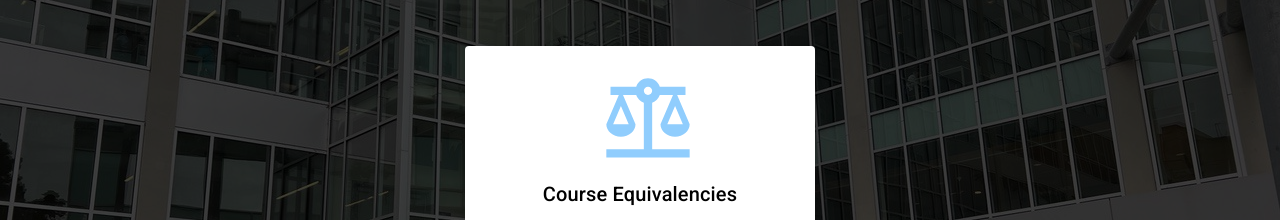
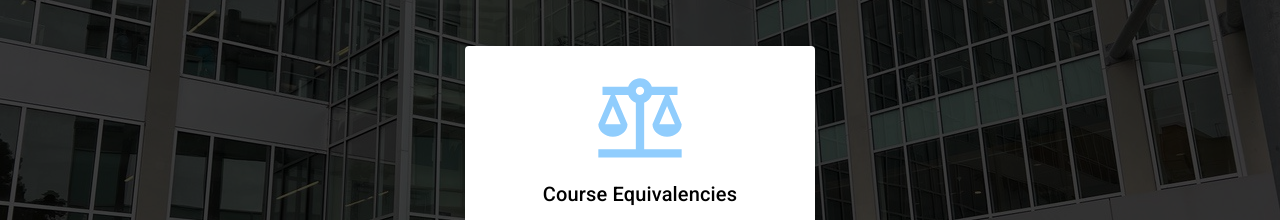
Before and after one commit to PianomanEric/reqcheck, a React (Create React App) app in the folder Milestones/M4/BetaPrototype/client/: page / in a window 1280 px wide. Shown: the part 242-462 px from the top of the page. Built offline with nearby package versions, Linux system fonts and the light colour scheme; no server answers.

Commit message:
Fixed margin issue on home cards

```diff
--- a/Milestones/M4/BetaPrototype/client/src/pages/Home.js
+++ b/Milestones/M4/BetaPrototype/client/src/pages/Home.js
@@ -129,7 +129,7 @@ export default function Home() {
                                                 width: '100%',
                                                 height: '100px',
                                                 color: 'primary.light',
-                                                margin: 1,
+                                                my: 1,
                                             }}>
 
                                             </CardMedia>
```
